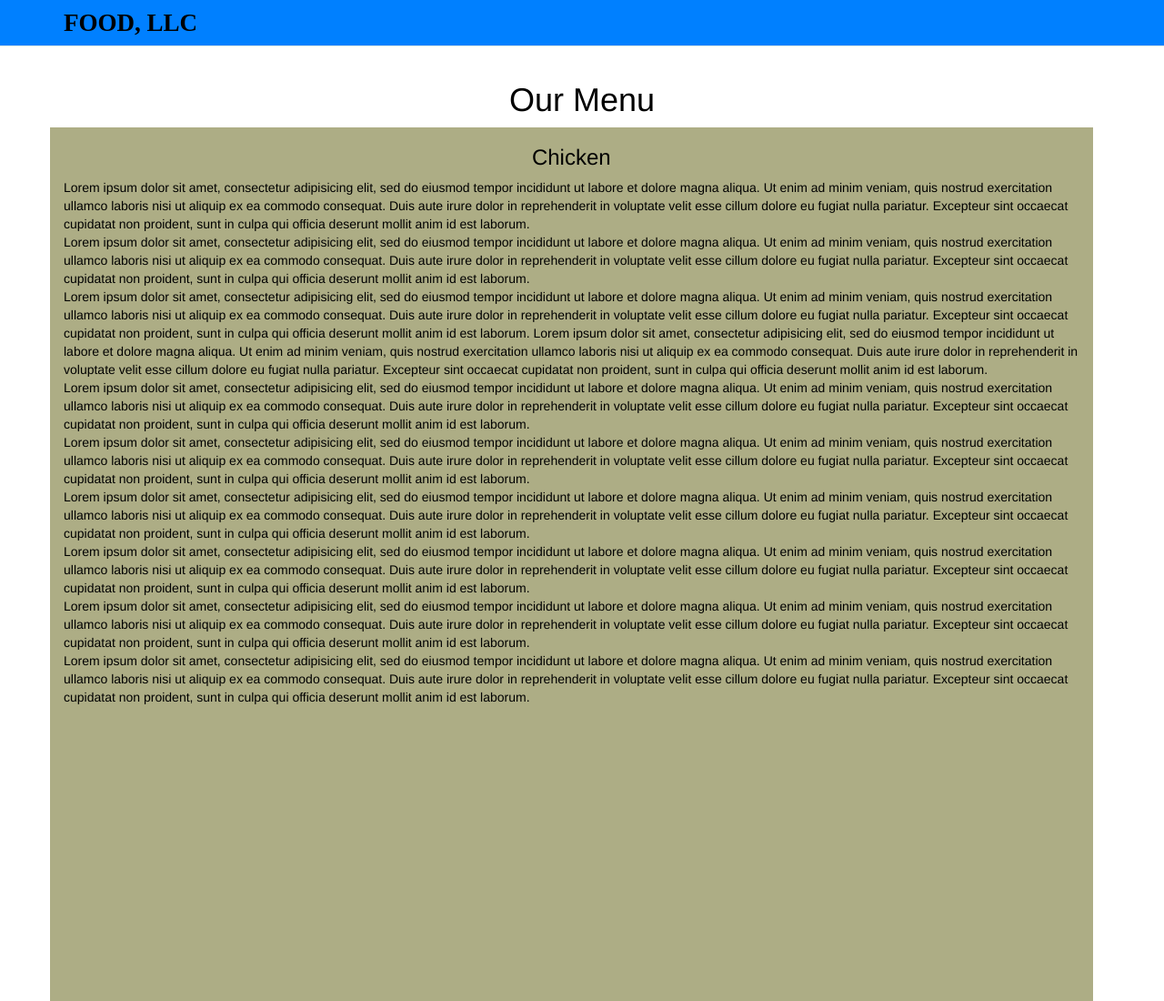
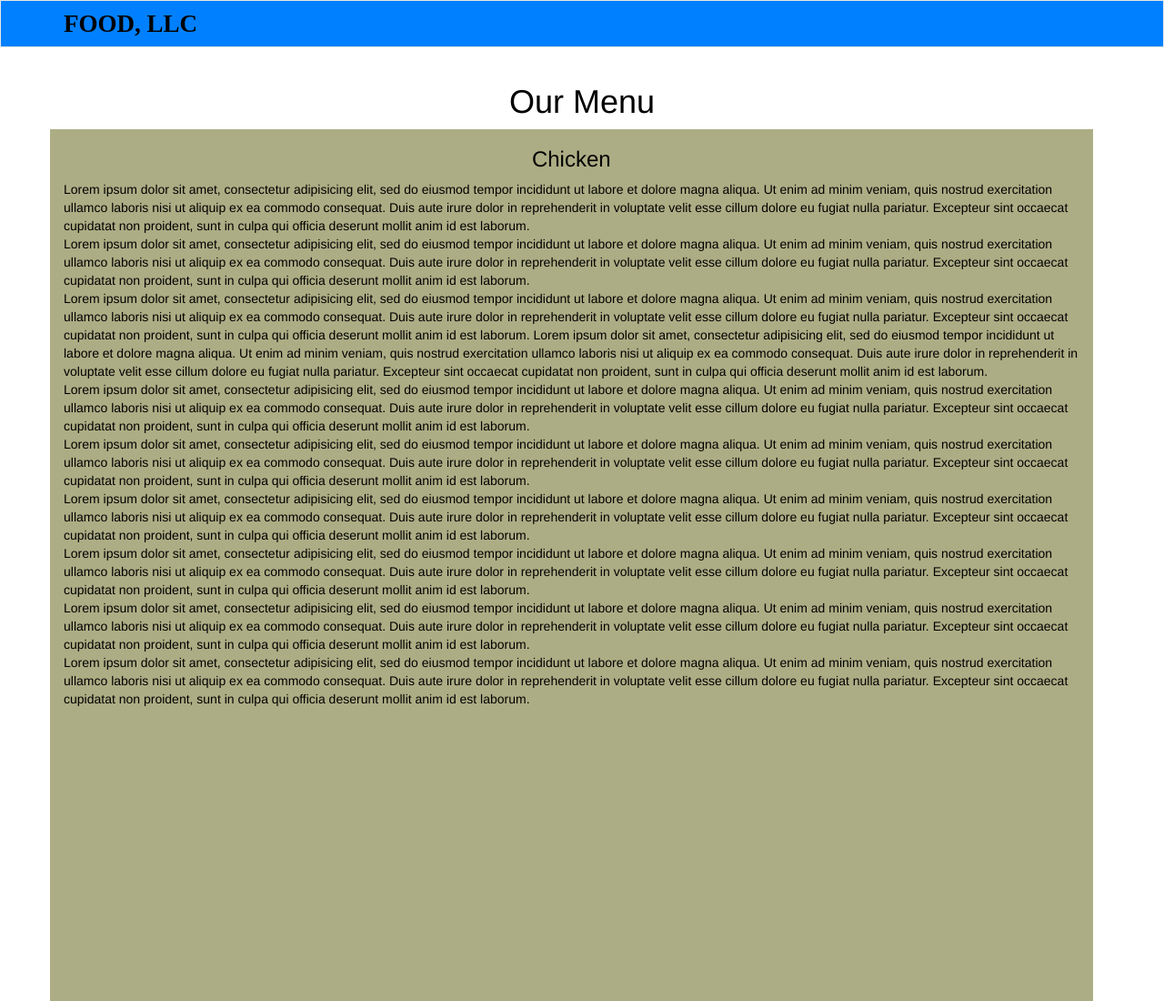
Before and after one commit to ashayaan/coursera-test, a plain HTML site: page mod3_solutions/index.html in a window 1280 px wide. Shown: the top 1100 px of the page at 91% size. Drawn offline with Linux system fonts and the light colour scheme.

Commit message:
Module 3 Solution

```diff
--- a/mod3_solutions/index.html
+++ b/mod3_solutions/index.html
@@ -10,7 +10,7 @@
 	</head>
 <body>
 	<header>
-		<nav id="navbarheader" class="navbar navbar-default navbar-fixed-top">
+		<nav id="navbarheader" class="navbar navbar-default">
 			<div class="container">
 					<div class="navbar-header">
 						<div id="brand" class="navbar-brand">
--- a/mod3_solutions/mod3_solution-css/styles.css
+++ b/mod3_solutions/mod3_solution-css/styles.css
@@ -1,9 +1,5 @@
 *{
 	box-sizing: border-box;
-}
-
-body{
-	margin-top:70px;
 }
 
 #navbarheader{
```
